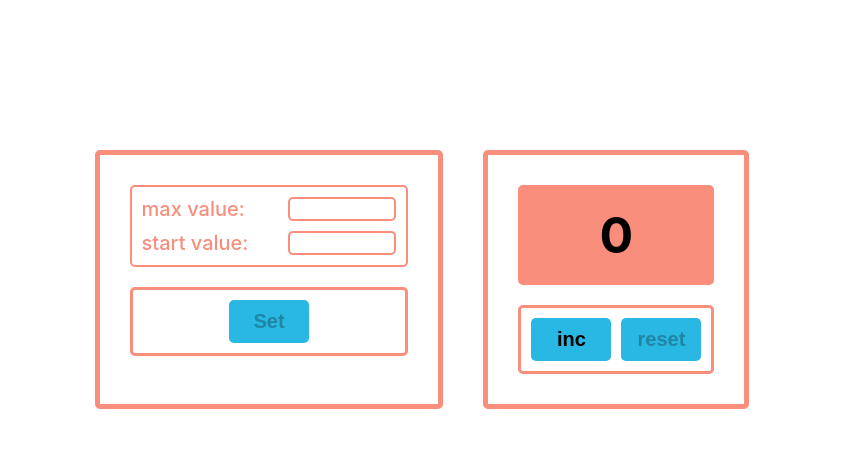
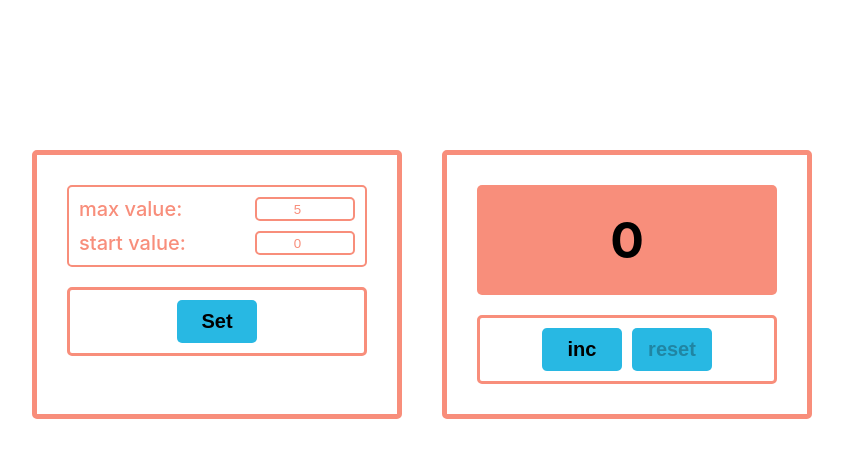
Before and after one commit to St0rY87/it-incubator-shool, a React (Vite) app in the folder homework/sprint-01/exam/: page / in a window 1280 px wide. Shown: the top 458 px of the page, without its empty margins (218-1061 px from the left). Built offline with nearby package versions, Linux system fonts and the light colour scheme.

Commit message:
feat counter: implemented task

```diff
--- a/homework/sprint-01/exam/src/App.css
+++ b/homework/sprint-01/exam/src/App.css
@@ -1,3 +1,7 @@
+* {
+  box-sizing: border-box;
+}
+
 .App {
   padding: 150px;
   display: flex;
@@ -16,15 +20,29 @@
   padding: 30px;
   max-width: 400px;
   border-radius: 5px;
+  width: 370px;
 }
 
 .value {
   padding: 20px;
-  text-align: center;
+
+  display: flex;
+  align-items: center;
+  justify-content: center;
+
   font-size: 50px;
   font-weight: 700;
   background-color: rgb(248, 142, 123);
   border-radius: 5px;
+  min-height: 110px;
+}
+
+.message {
+  font-size: 18px;
+}
+
+.message.error {
+  color: rgba(255, 0, 0, 0.802);
 }
 
 .wrapperButtons {
@@ -54,7 +72,6 @@
   cursor: not-allowed;
 }
 
-
 .inputs {
   padding: 10px;
   display: flex;
@@ -62,19 +79,27 @@
   gap: 10px;
   border: 2px solid rgb(248, 142, 123);
   border-radius: 5px;
+  min-height: 80px;
 }
 
 .input {
   display: flex;
   gap: 40px;
   justify-content: space-between;
+  text-align: center;
+}
+
+input.error {
+  background-color: rgba(255, 0, 0, 0.802);
+  background-color: 2px solid rgba(255, 0, 0, 0.802);
+  color: #fff;
 }
 
 .input label {
-    text-wrap: nowrap;
-    color: rgb(248, 142, 123);
-    font-size: 20px;
-    font-weight: 500;
+  text-wrap: nowrap;
+  color: rgb(248, 142, 123);
+  font-size: 20px;
+  font-weight: 500;
 }
 
 input {
@@ -82,4 +107,5 @@ input {
   color: rgb(248, 142, 123);
   border: 2px solid rgb(248, 142, 123);
   border-radius: 5px;
+  text-align: center;
 }
--- a/homework/sprint-01/exam/src/App.tsx
+++ b/homework/sprint-01/exam/src/App.tsx
@@ -1,31 +1,88 @@
-import { useState } from "react";
+import { useEffect, useState } from "react";
 import "./App.css";
 import { Counter } from "./components/counter/Counter";
 import { CounterConfig } from "./components/counterConfig/CounterConfig";
 
 export const App = () => {
-  const maxValue: number = 5;
-  const minValue: number = 0;
+  console.log('hello')
+  const initialMaxValue = 5;
+  const initialMinValue = 0;
+
+  const [maxValue, setMaxValue] = useState<number>(initialMaxValue);
+  const [minValue, setMinValue] = useState<number>(initialMinValue);
   const [value, setValue] = useState<number>(minValue);
+
+  const [maxCounterValue, setMaxCounterValue] =
+    useState<number>(initialMaxValue);
+  const [minCounterValue, setMinCounterValue] =
+    useState<number>(initialMinValue);
+
+  const [isError, setIsError] = useState(false);
+
+  const [isFocus, setIsFocus] = useState<boolean>(false);
+
+
+
+  useEffect(() => {
+    const isError: boolean =
+      minValue === maxValue ||
+      maxValue < minValue ||
+      minValue < 0 ||
+      maxValue < 1;
+
+
+    setIsError(isError);
+  }, [minValue, maxValue, value]);
+
+  const handleMinValue = (value: number) => {
+    setMinValue(value);
+  };
+  const handleMaxValue = (value: number) => {
+    setMaxValue(value);
+  };
+
+  const handleSetButton = () => {
+    setValue(minValue);
+    setMaxCounterValue(maxValue);
+    setMinCounterValue(minValue);
+  };
+
+  const onFocus = () => {
+    setIsFocus(true);
+  };
+  const offFocus = () => {
+    setIsFocus(false);
+  };
 
   const onIncrement = () => {
     if (value < maxValue) setValue((prev) => prev + 1);
   };
 
   const onReset = () => {
-    setValue(0);
+    setValue(minCounterValue);
   };
 
   return (
     <div className="App">
-        <CounterConfig />
-        <Counter
-          value={value}
-          maxValue={maxValue}
-          minValue={minValue}
-          onIncrement={onIncrement}
-          onReset={onReset}
-        ></Counter>
+      <CounterConfig
+        handleMinValue={handleMinValue}
+        minValue={minValue}
+        handleMaxValue={handleMaxValue}
+        maxValue={maxValue}
+        handleSetButton={handleSetButton}
+        isError={isError}
+        onFocus={onFocus}
+        offFocus={offFocus}
+      />
+      <Counter
+        value={value}
+        maxValue={maxCounterValue}
+        minValue={minCounterValue}
+        onIncrement={onIncrement}
+        onReset={onReset}
+        isFocus={isFocus}
+        isError={isError}
+      ></Counter>
     </div>
   );
 };
--- a/homework/sprint-01/exam/src/components/counter/Counter.tsx
+++ b/homework/sprint-01/exam/src/components/counter/Counter.tsx
@@ -7,6 +7,8 @@ type Props = {
   maxValue: number;
   onIncrement: () => void;
   onReset: () => void;
+  isFocus: boolean;
+  isError: boolean;
 };
 
 export const Counter = ({
@@ -15,20 +17,36 @@ export const Counter = ({
   maxValue,
   onIncrement,
   onReset,
+  isFocus,
+  isError,
 }: Props) => {
-
   const valueClassName = `value${value >= maxValue ? " maxValue" : ""}`;
+  const messageClassName = `value message${isFocus && isError ? " error" : ""}`;
 
   return (
     <div className="wrapper">
-      <Display className={valueClassName} value={value} />
+      {/* <Display className={valueClassName} value={value} /> */}
+      <Display
+        className={isFocus ? messageClassName : valueClassName}
+        value={value}
+        isFocus={isFocus}
+        isError={isError}
+      />
 
       <div className="wrapperButtons">
-        <Button disabled={value >= maxValue} onClick={onIncrement}>
+        <Button
+          disabled={value >= maxValue}
+          isFocus={isFocus}
+          onClick={onIncrement}
+        >
           inc
         </Button>
 
-        <Button disabled={value === minValue} onClick={onReset}>
+        <Button
+          disabled={value === minValue}
+          isFocus={isFocus}
+          onClick={onReset}
+        >
           reset
         </Button>
       </div>
--- a/homework/sprint-01/exam/src/components/counter/button/Button.tsx
+++ b/homework/sprint-01/exam/src/components/counter/button/Button.tsx
@@ -2,12 +2,17 @@ type Props = {
   onClick: () => void;
   // className: string;
   children: string;
-  disabled: boolean;
+  disabled?: boolean;
+  isFocus?: boolean;
 };
 
-export const Button = ({ onClick,  children, disabled }: Props) => {
+export const Button = ({ onClick, children, disabled, isFocus }: Props) => {
   return (
-    <button className="button" disabled={disabled} onClick={onClick}>
+    <button
+      className="button"
+      disabled={isFocus ? true : disabled}
+      onClick={onClick}
+    >
       {children}
     </button>
   );
--- a/homework/sprint-01/exam/src/components/counter/display/Display.tsx
+++ b/homework/sprint-01/exam/src/components/counter/display/Display.tsx
@@ -1,12 +1,14 @@
 type Props = {
-    className: string,
-    value: number
-}
+  className: string;
+  value: number;
+  isFocus: boolean;
+  isError: boolean;
+};
 
-export const Display = ({className, value}: Props) => {
-  return (
-    <div className={className}>
-      {value}
-    </div>
-  )
-}
+export const Display = ({ className, value, isFocus, isError }: Props) => {
+ const currentMessage = isError
+      ? "Incorrect value"
+      : "enter values and press 'set'";
+      console.log(currentMessage)
+  return <div className={className}>{isFocus ? currentMessage : value}</div>;
+};
--- a/homework/sprint-01/exam/src/components/counterConfig/CounterConfig.tsx
+++ b/homework/sprint-01/exam/src/components/counterConfig/CounterConfig.tsx
@@ -1,21 +1,50 @@
-import { Button } from "../counter/button/Button"
+import { Button } from "../counter/button/Button";
+import { Input } from "./input/Input";
 
-export const CounterConfig = () => {
+type Props = {
+  handleMinValue: (value: number) => void;
+  handleMaxValue: (value: number) => void;
+  minValue: number;
+  maxValue: number;
+  handleSetButton: () => void;
+  isError: boolean;
+  onFocus: () => void;
+  offFocus: () => void;
+};
+
+export const CounterConfig = ({
+  handleMinValue,
+  minValue,
+  handleMaxValue,
+  maxValue,
+  handleSetButton,
+  isError,
+  onFocus,
+  offFocus
+}: Props) => {
   return (
     <div className="wrapper">
       <div className="inputs">
-        <div className="input">
-            <label>max value:</label>
-            <input type="number" />
-        </div>
-        <div className="input">
-            <label>start value:</label>
-            <input type="text" />
-        </div>
+        <Input
+          label="max value:"
+          handleValue={handleMaxValue}
+          initialValue={maxValue}
+          isError={isError}
+          onFocus={onFocus} offFocus={offFocus}
+        />
+        <Input
+          label="start value:"
+          handleValue={handleMinValue}
+          initialValue={minValue}
+          isError={isError}
+          onFocus={onFocus} offFocus={offFocus}
+        />
       </div>
       <div className="wrapperButtons">
-        <Button disabled onClick={()=>{}}>Set</Button>
+        <Button disabled={isError} onClick={handleSetButton} >
+          Set
+        </Button>
       </div>
     </div>
-  )
-}
+  );
+};
--- /dev/null
+++ b/homework/sprint-01/exam/src/components/counterConfig/input/Input.tsx
@@ -0,0 +1,37 @@
+import { ChangeEvent } from "react";
+
+type Props = {
+  label: string;
+  handleValue: (value: number) => void;
+  initialValue?: number;
+  isError?: boolean;
+  onFocus: () => void;
+  offFocus: () => void;
+};
+
+export const Input = ({
+  label,
+  handleValue,
+  initialValue,
+  isError,
+  onFocus,
+  offFocus,
+}: Props) => {
+  const handleInput = (e: ChangeEvent<HTMLInputElement>) => {
+    handleValue(Number(e.currentTarget.value));
+  };
+
+  return (
+    <div className="input">
+      <label>{label}</label>
+      <input
+        onFocus={onFocus}
+        onBlur={offFocus}
+        className={isError ? "error" : ""}
+        type="number"
+        value={initialValue}
+        onChange={handleInput}
+      />
+    </div>
+  );
+};
```
